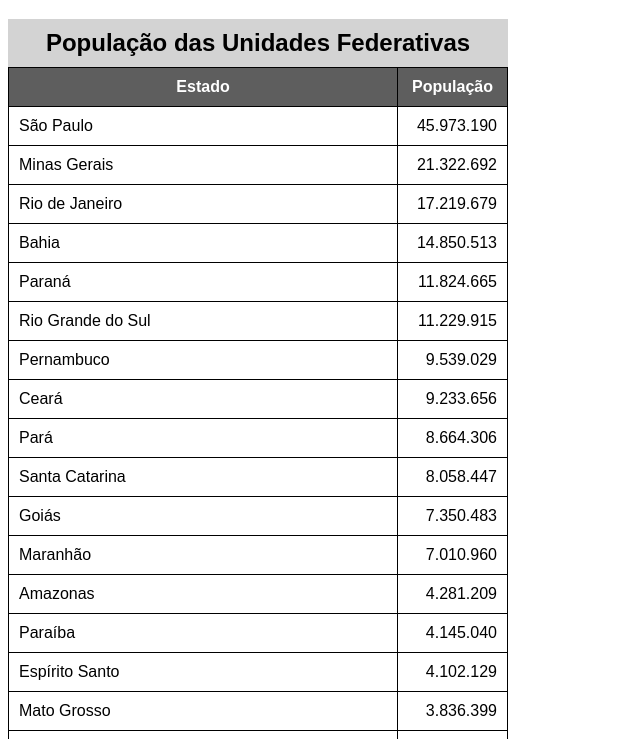
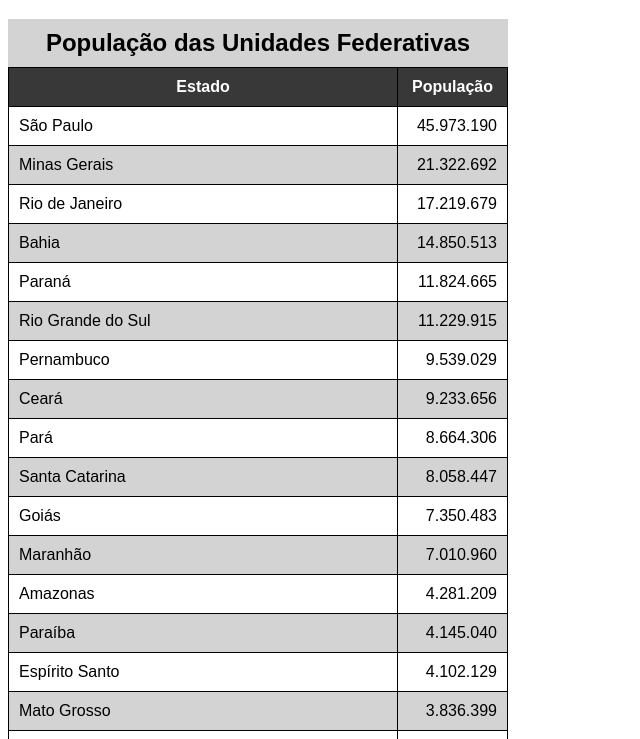
Before and after one commit to Julioo-Cesar/html-e-css, a plain HTML site: page MODULO 3/exercicios/ex023/tabela002.html in a window 1280 px wide. Shown: the part 61-800 px from the top of the page, without its empty margins (0-640 px from the left). Drawn offline with Linux system fonts and the light colour scheme.

Commit message:
atualização da tabela002

```diff
--- a/MODULO 3/exercicios/ex023/tabela002.html
+++ b/MODULO 3/exercicios/ex023/tabela002.html
@@ -15,6 +15,7 @@
         table {
             width: 500px;
             border-collapse: collapse;
+            position: relative;
         }
 
         td, th {
@@ -30,8 +31,22 @@
         }
 
         thead, tfoot {
-            background-color: rgb(94, 94, 94);
+            background-color: #383838;
             color: white;
+        }
+
+        thead > tr > th {
+            position: sticky;
+            top: -1px;
+            background-color: #383838;
+        }
+
+        tbody tr:nth-child(odd) { /* 2n-1 */
+            background-color: white;
+        }
+
+        tbody tr:nth-child(even) { /* 2n */
+            background-color: lightgray;
         }
 
         .num {
```
